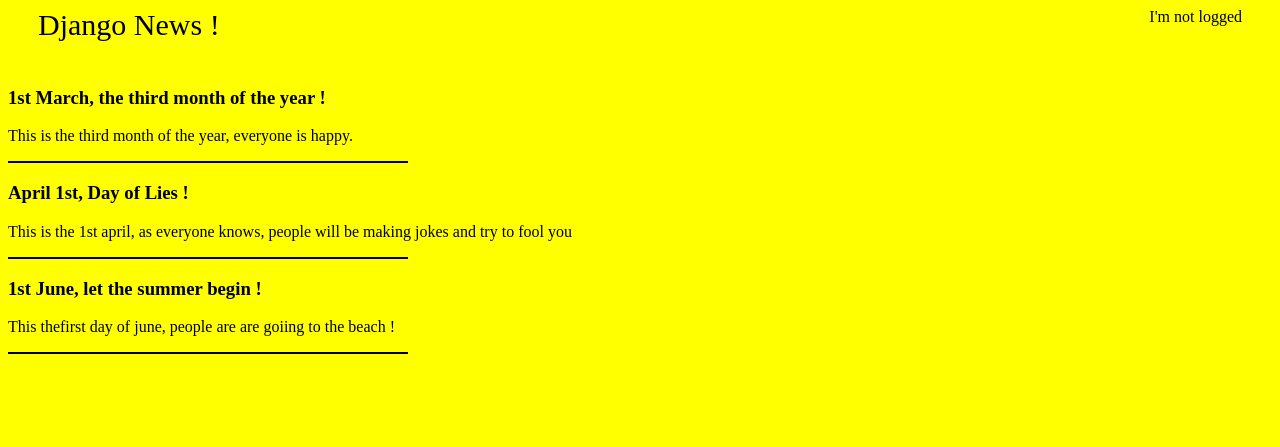
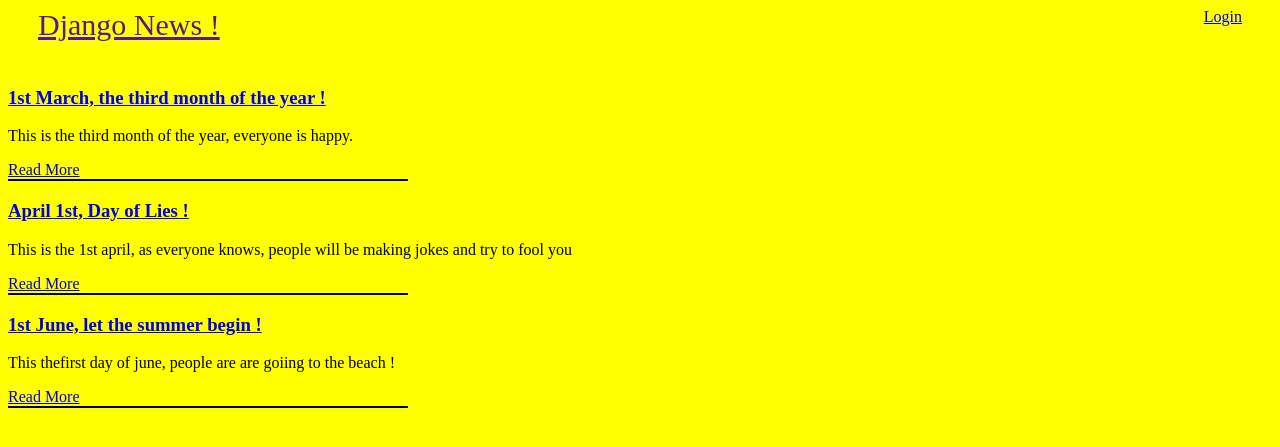
Before and after one commit to elhamza9/django-news, a Django app: page /topics/ in a window 1280 px wide. Shown: the top 447 px of the page. Run offline with Django 3.2, Linux system fonts and the light colour scheme; data comes from the database, SQL or seed files in the repository; both versions use the stored data as it was after the commit.

Commit message:
Add Login/Logout Links in page

```diff
--- a/djangonews/djangonews/templates/base.html
+++ b/djangonews/djangonews/templates/base.html
@@ -8,10 +8,15 @@
     <body>
         <header>
             <div class="logo">
-                <href="">Django News !</href>
+                <a href="">Django News !</a>
             </div>
             <div class="profile">
-                I'm not logged
+                {% if user.is_authenticated %}
+                    <span>Welcome {{ user.get_username }} ! </span>
+                    <a href="{% url 'user_logout' %}">Logout</a>
+                {% else %}
+                    <a href="{% url 'user_login' %}">Login</a>
+                {% endif %}
             </div>
         </header>
         <main>
--- a/djangonews/djangonews/templates/topics/list.html
+++ b/djangonews/djangonews/templates/topics/list.html
@@ -7,8 +7,11 @@
 {% for t in topics %}
     <div class="topic-block">
         <article>
-            <h3>{{ t.title }}</h3>
+            <h3><a href="#">{{ t.title }}</a></h3>
             <p> {{ t.content }}</p>
+            <div>
+                <a href="#">Read More</a>
+            </div>
         </article>
         <span class="line"></span>
     </div>
```
Also changed, not shown: djangonews/db.sqlite3.
